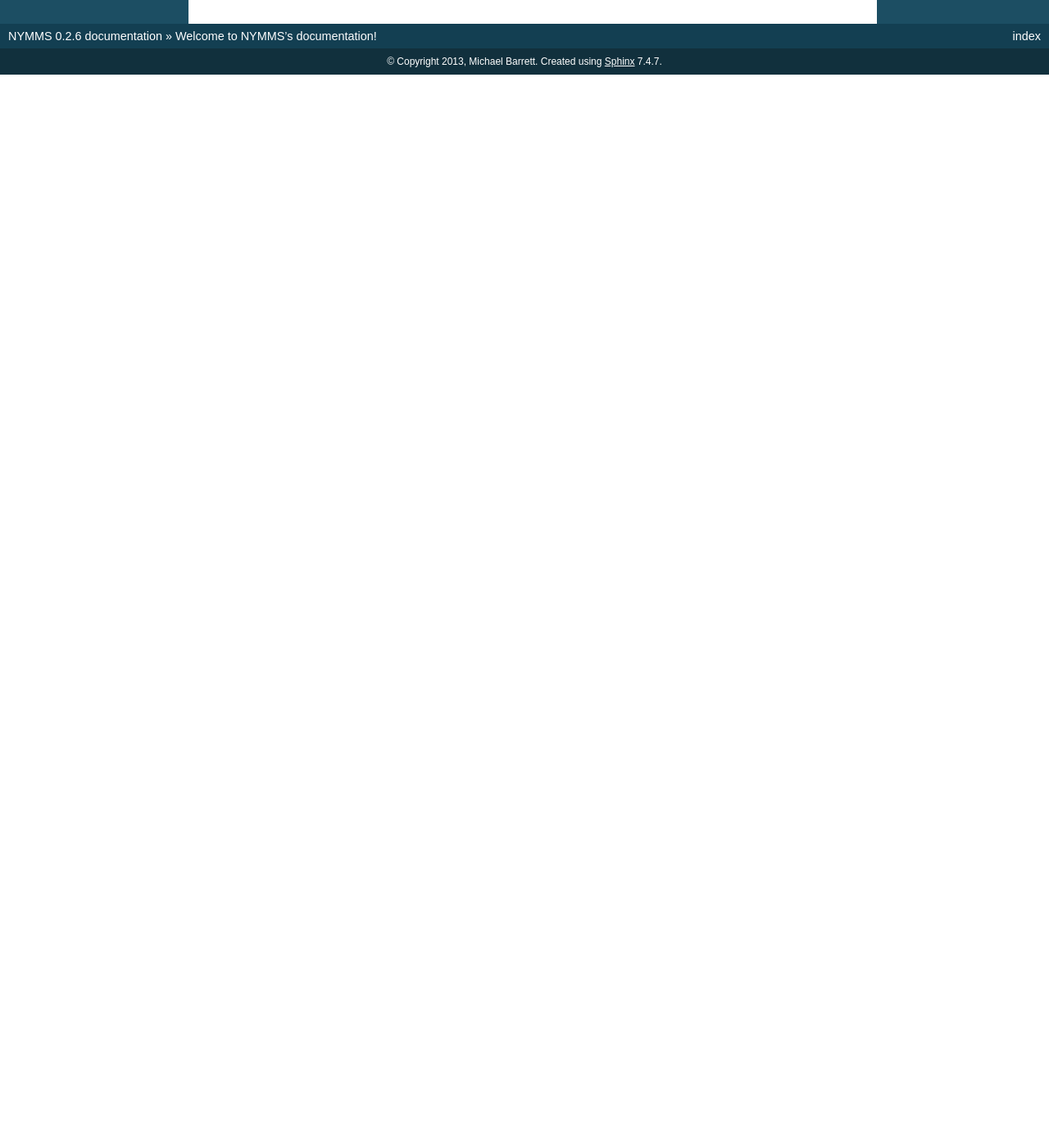
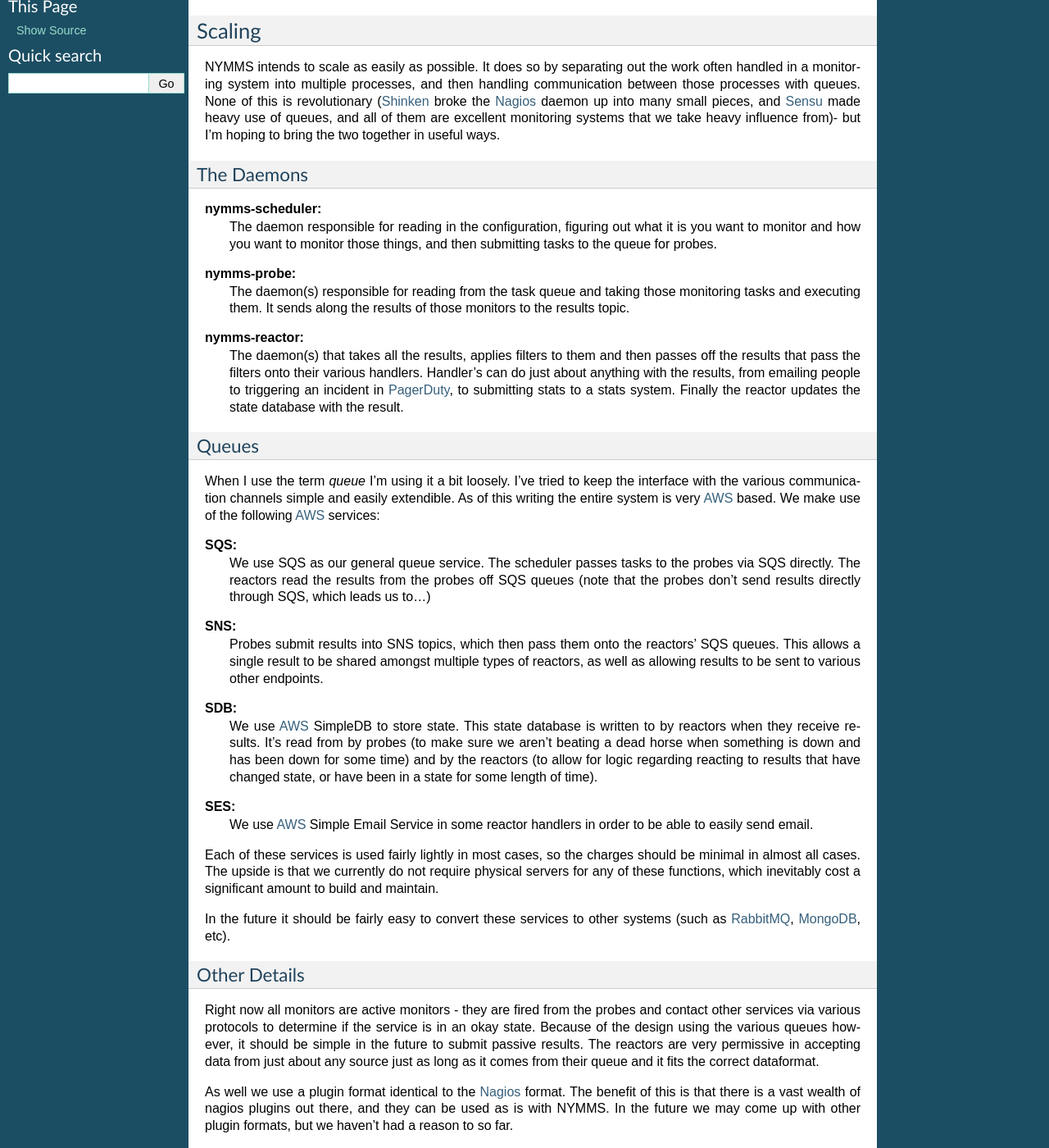
Before and after one commit to cloudtools/nymms, a Sphinx documentation site: the page built from docs/index.rst, in a window 1280 px wide and 1400 px high, scrolled down 270 px. Shown: the whole window at 82% size. Built offline with Sphinx 7.4.7, drawn with Linux system fonts in a browser that asks for light colours; before the commit the page ends 900 px from its top, so only the background shows below that; some of the changed text lies outside the part shown.

```diff
--- a/docs/index.rst
+++ b/docs/index.rst
@@ -3,19 +3,132 @@
    You can adapt this file completely to your liking, but it should at least
    contain the root `toctree` directive.
 
+=================================
 Welcome to NYMMS's documentation!
 =================================
+
+NYMMS is a monitoring system written in python that takes influences from
+many of the existing monitoring systems.  It aims to be easy to scale and
+extend.
+
+Demo
+====
+
+Before we get into the guts of NYMMS I'd like to mention that we build a
+demonstration Amazon AMI that comes up with a basic configuration for an
+all-in-one NYMMS host that runs all of the daemons.  To get more information
+on how to use that, please visit :doc:`Demo AMI <demo>`
+
+
+Scaling
+=======
+
+NYMMS intends to scale as easily as possible.  It does so by separating out
+the work often handled in a monitoring system into multiple processes, and then
+handling communication between those processes with queues.  None of this is
+revolutionary (Shinken_ broke the Nagios_ daemon up into many small pieces,
+and Sensu_ made heavy use of queues, and all of them are excellent
+monitoring systems that we take heavy influence from)- but I'm hoping to bring
+the two together in useful ways.
+
+The Daemons
+-----------
+
+**nymms-scheduler:**
+    The daemon responsible for reading in the configuration, figuring out what
+    it is you want to monitor and how you want to monitor those things, and
+    then submitting tasks to the queue for probes.
+
+**nymms-probe:**
+    The daemon(s) responsible for reading from the task queue and taking those
+    monitoring tasks and executing them.  It sends along the results of those
+    monitors to the results topic.
+
+**nymms-reactor:**
+    The daemon(s) that takes all the results, applies filters to them and then
+    passes off the results that pass the filters onto their various handlers.
+    Handler's can do just about anything with the results, from emailing people
+    to triggering an incident in PagerDuty_, to submitting stats to a stats
+    system.  Finally the reactor updates the state database with the result.
+
+Queues
+------
+
+When I use the term *queue* I'm using it a bit loosely.  I've tried to keep
+the interface with the various communication channels simple and easily
+extendible. As of this writing the entire system is very AWS_ based.  We make
+use of the following AWS_ services:
+
+**SQS:**
+    We use SQS as our general queue service.  The scheduler passes tasks to the
+    probes via SQS directly.  The reactors read the results from the probes off
+    SQS queues (note that the probes don't send results directly through SQS,
+    which leads us to...)
+
+**SNS:**
+    Probes submit results into SNS topics, which then pass them onto the
+    reactors' SQS queues.  This allows a single result to be shared amongst
+    multiple types of reactors, as well as allowing results to be sent to
+    various other endpoints.
+
+**SDB:**
+    We use AWS_ SimpleDB to store state.  This state database is written to by
+    reactors when they receive results.  It's read from by probes (to make sure
+    we aren't beating a dead horse when something is down and has been down for
+    some time) and by the reactors (to allow for logic regarding reacting to
+    results that have changed state, or have been in a state for some length of
+    time).
+
+**SES:**
+    We use AWS_ Simple Email Service in some reactor handlers in order to be
+    able to easily send email.
+
+Each of these services is used fairly lightly in most cases, so the charges
+should be minimal in almost all cases.  The upside is that we currently do not
+require physical servers for any of these functions, which inevitably cost
+a significant amount to build and maintain.
+
+In the future it should be fairly easy to convert these services to other
+systems (such as RabbitMQ_, MongoDB_, etc).
+
+Other Details
+-------------
+
+Right now all monitors are active monitors - they are fired from the probes and
+contact other services via various protocols to determine if the service is in
+an okay state.  Because of the design using the various queues however, it
+should be simple in the future to submit passive results.  The reactors are
+very permissive in accepting data from just about any source just as long as
+it comes from their queue and it fits the correct dataformat.
+
+As well we use a plugin format identical to the Nagios_ format.  The benefit
+of this is that there is a vast wealth of nagios plugins out there, and they
+can be used as is with NYMMS.  In the future we may come up with other plugin
+formats, but we haven't had a reason to so far.
+
 
 Contents:
 
 .. toctree::
    :maxdepth: 2
 
+   demo
 
 
+
+==================
 Indices and tables
 ==================
 
 * :ref:`genindex`
 * :ref:`modindex`
 * :ref:`search`
+
+
+.. _Shinken: http://www.shinken-monitoring.org/
+.. _Nagios: http://www.nagios.org/
+.. _Sensu: http://sensuapp.org/
+.. _PagerDuty: http://www.pagerduty.com/
+.. _AWS: http://aws.amazon.com/
+.. _RabbitMQ: http://www.rabbitmq.com/
+.. _MongoDB: http://www.mongodb.org/
```
Also changed, not shown: docs/demo.rst (added, +115 -0 lines).
